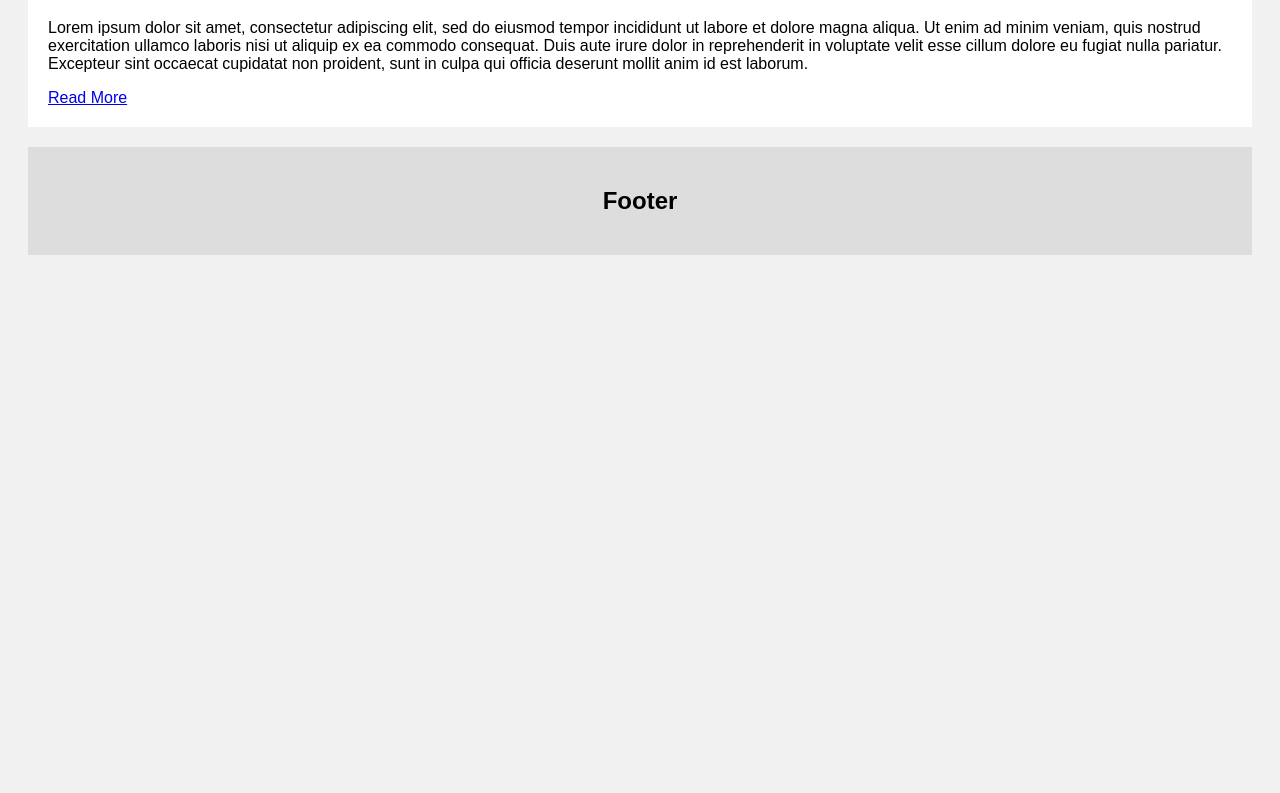
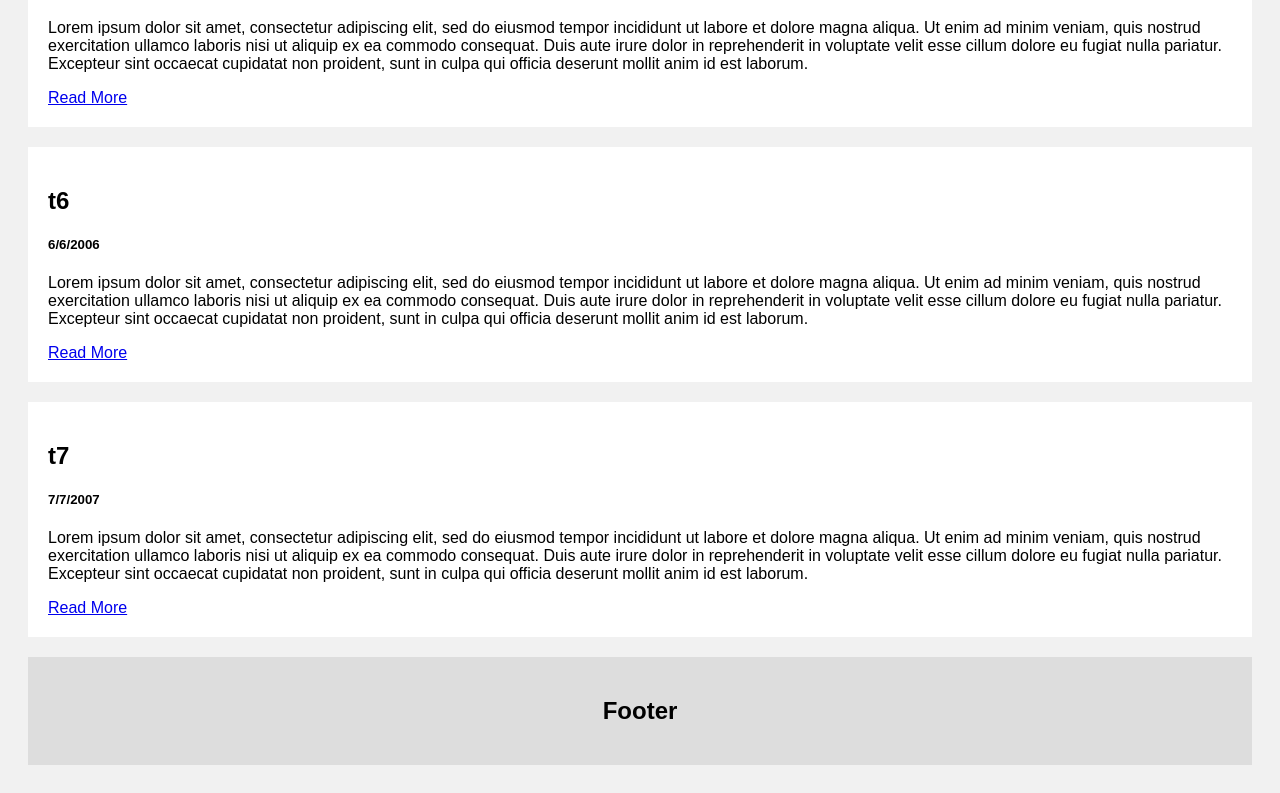
Before and after one commit to elizabeth-chen/RSSfeed, a plain HTML site: page index.html in a window 1280 px wide. Shown: the part 1424-2217 px from the top of the page. Before the commit the page ends 1707 px from the top, so only its background shows below. Drawn offline with Linux system fonts and the light colour scheme.

Commit message:
Update index.html

```diff
--- a/index.html
+++ b/index.html
@@ -80,7 +80,18 @@ body {
       <p>Lorem ipsum dolor sit amet, consectetur adipiscing elit, sed do eiusmod tempor incididunt ut labore et dolore magna aliqua. Ut enim ad minim veniam, quis nostrud exercitation ullamco laboris nisi ut aliquip ex ea commodo consequat. Duis aute irure dolor in reprehenderit in voluptate velit esse cillum dolore eu fugiat nulla pariatur. Excepteur sint occaecat cupidatat non proident, sunt in culpa qui officia deserunt mollit anim id est laborum.</p>
       <a href="https://www.google.com/">Read More</a>
     </div>
-
+    <div class="card">
+      <h2>t6</h2>
+      <h5>6/6/2006</h5>
+      <p>Lorem ipsum dolor sit amet, consectetur adipiscing elit, sed do eiusmod tempor incididunt ut labore et dolore magna aliqua. Ut enim ad minim veniam, quis nostrud exercitation ullamco laboris nisi ut aliquip ex ea commodo consequat. Duis aute irure dolor in reprehenderit in voluptate velit esse cillum dolore eu fugiat nulla pariatur. Excepteur sint occaecat cupidatat non proident, sunt in culpa qui officia deserunt mollit anim id est laborum.</p>
+      <a href="https://www.google.com/">Read More</a>
+    </div>
+    <div class="card">
+      <h2>t7</h2>
+      <h5>7/7/2007</h5>
+      <p>Lorem ipsum dolor sit amet, consectetur adipiscing elit, sed do eiusmod tempor incididunt ut labore et dolore magna aliqua. Ut enim ad minim veniam, quis nostrud exercitation ullamco laboris nisi ut aliquip ex ea commodo consequat. Duis aute irure dolor in reprehenderit in voluptate velit esse cillum dolore eu fugiat nulla pariatur. Excepteur sint occaecat cupidatat non proident, sunt in culpa qui officia deserunt mollit anim id est laborum.</p>
+      <a href="https://www.google.com/">Read More</a>
+    </div>
 
 </div>
 
```
